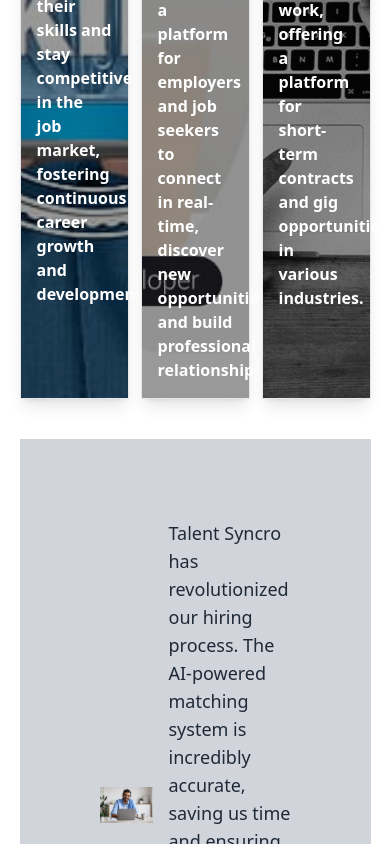
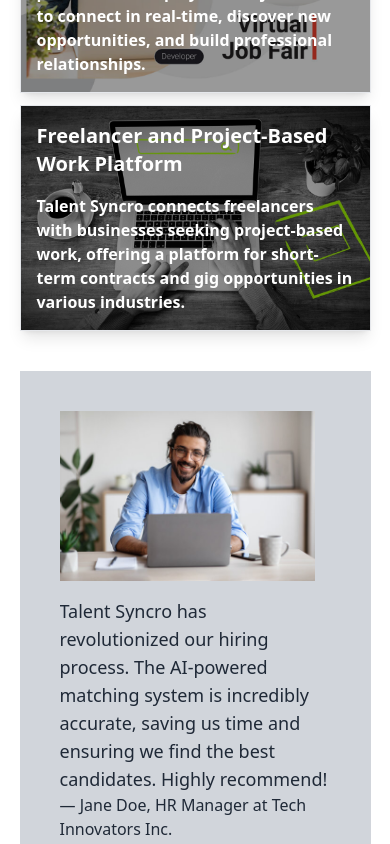
Before and after one commit to shRahat10/talent-syncro-client, a React (Vite) app: page / in a window 390 px wide. Shown: the part 1156-2000 px from the top of the page. Built offline with nearby package versions, Linux system fonts and the light colour scheme; no server answers.

Commit message:
responsive

```diff
--- a/src/pages/home/Services.jsx
+++ b/src/pages/home/Services.jsx
@@ -4,7 +4,7 @@
 
 const Services = () => {
     return (
-        <div className=" grid grid-cols-3 gap-3 font-bold">
+        <div className=" grid grid-cols-1 lg:grid-cols-3 gap-3 font-bold">
             <div className=" bg-cover bg-center  border shadow-lg" style={{ backgroundImage: `url(${skills})`, }}>
                 <div className="h-full w-full p-4 bg-black bg-opacity-40 text-white space-y-4">
                     <h1 className=" text-xl">Skill Development and Certification Programs</h1>
--- a/src/pages/home/Testimonials.jsx
+++ b/src/pages/home/Testimonials.jsx
@@ -11,7 +11,7 @@
 
 const Testimonials = () => {
     return (
-        <div className=' bg-gray-300 p-20'>
+        <div className=' bg-gray-300 p-10 md:p-20'>
             <Swiper
                 modules={[Navigation, A11y, Pagination, Autoplay]}
                 spaceBetween={50}
@@ -19,7 +19,7 @@
                 autoplay={{ delay: 10000 }}
             >
                 <SwiperSlide >
-                    <div className=' grid grid-cols-3 gap-4 items-center justify-center'>
+                    <div className=' grid grid-cols-1 md:grid-cols-3 gap-4 items-center justify-center'>
                         <img className=' object-cover object-center' src={people1} alt="" />
                         <div className=' col-span-2'>
                             <p className=' text-lg'>Talent Syncro has revolutionized our hiring process. The AI-powered matching system is incredibly accurate, saving us time and ensuring we find the best candidates. Highly recommend!</p>
@@ -28,7 +28,7 @@
                     </div>
                 </SwiperSlide>
                 <SwiperSlide >
-                    <div className=' grid grid-cols-3 gap-4 items-center justify-center'>
+                    <div className=' grid grid-cols-1 md:grid-cols-3 gap-4 items-center justify-center'>
                         <img className=' object-cover object-center' src={people2} alt="" />
                         <div className=' col-span-2'>
                             <p className=' text-lg'>As a freelancer, Talent Syncro has been a game-changer for me. I have landed several high-quality projects through their platform, and the virtual networking events have helped me grow my professional connections significantly.</p>
@@ -37,7 +37,7 @@
                     </div>
                 </SwiperSlide>
                 <SwiperSlide >
-                    <div className=' grid grid-cols-3 gap-4 items-center justify-center'>
+                    <div className=' grid grid-cols-1 md:grid-cols-3 gap-4 items-center justify-center'>
                         <img className=' object-cover object-center' src={people3} alt="" />
                         <div className=' col-span-2'>
                             <p className=' text-lg'>Talent Syncro’s skill development programs have been instrumental in my career growth. The certifications I earned through their platform helped me secure a promotion at my company. Their commitment to user success is truly unmatched.</p>
```
Also changed, not shown: src/assets/faq.jpg (added).
